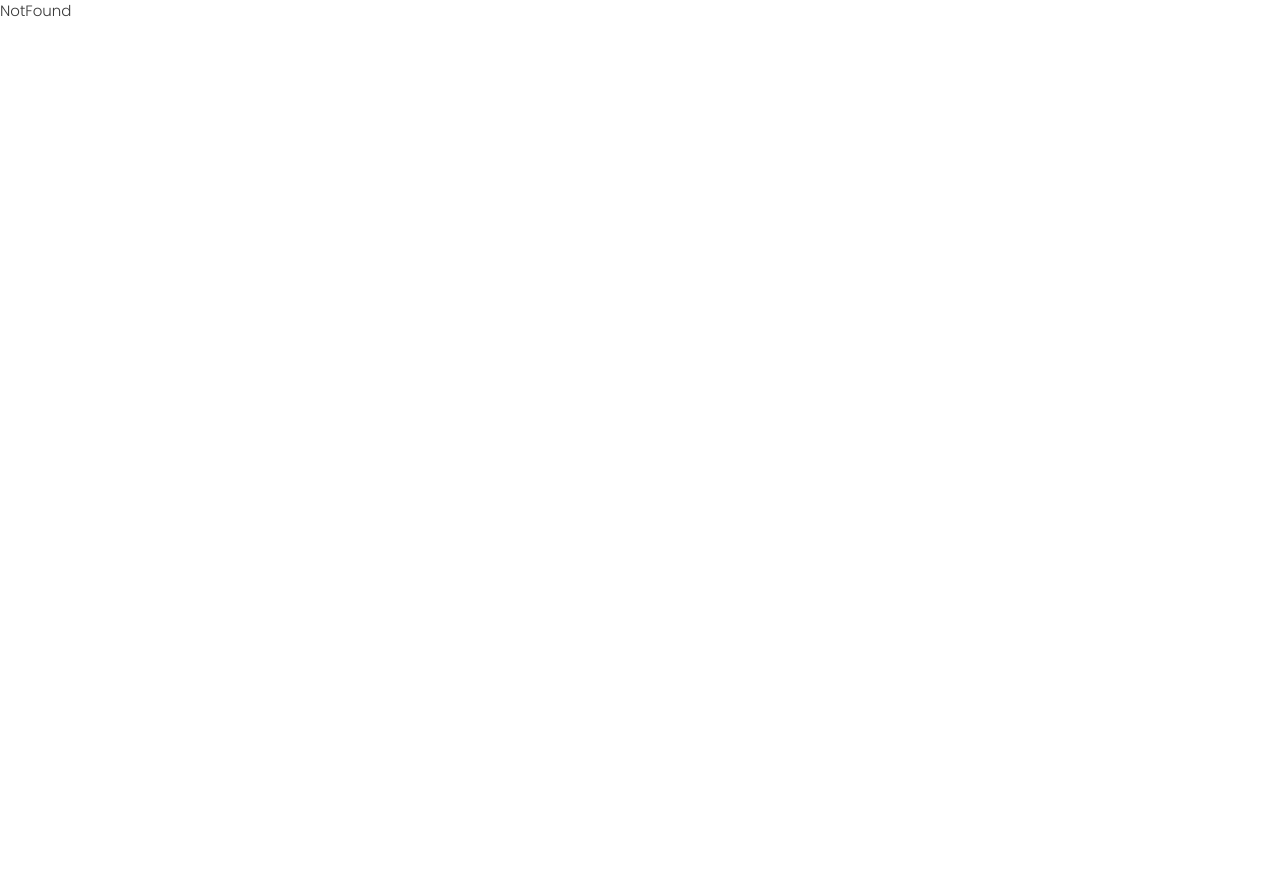
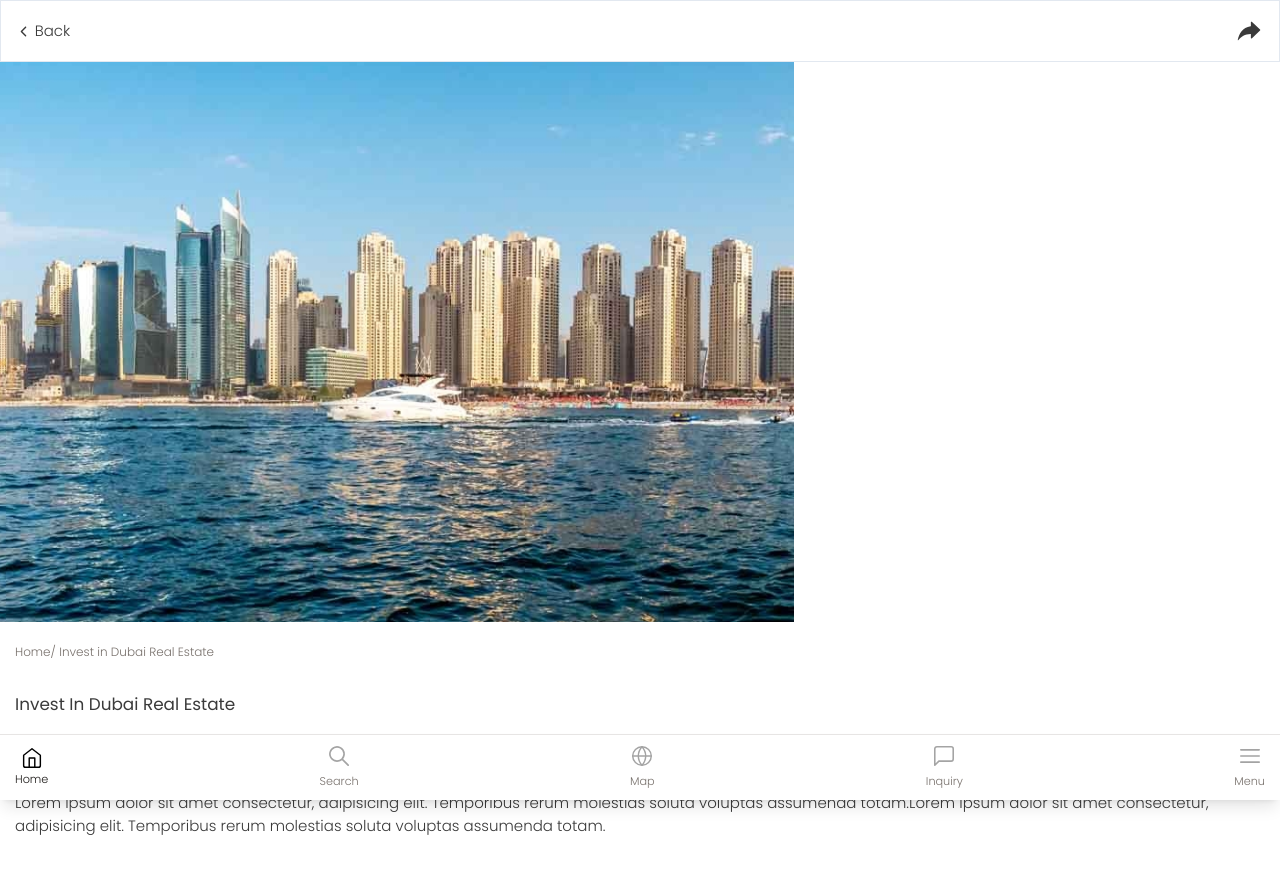
Before and after one commit to arefinite/real-estate, a React (Vite) app: page /explore in a window 1280 px wide. Before the commit this address had no page. Shown: the top 874 px of the page. Before the commit the page ends 800 px from the top, so only its background shows below. Built offline with nearby package versions, Linux system fonts and the light colour scheme.

Commit message:
2 page added

```diff
--- /dev/null
+++ b/src/pages/Apartments.jsx
@@ -0,0 +1,40 @@
+import { Link } from "react-router-dom"
+
+import BottomNavigation from "../components/shared/BottomNavigation"
+import TopSearchBar from "../components/Home/TopSearchBar"
+import LuxuryProjects from "../components/Home/LuxuryProjects/LuxuryProjects"
+import Footer from "../components/shared/Footer.jsx/Footer"
+
+const Apartments = () => {
+	return (
+		<div>
+			<div className='pb-2'>
+				<TopSearchBar />
+				<div className='px-6 my-2 '>
+					<span>
+						<small>
+							<Link to='/'>Home</Link>/ Dubai Apartments For Sale
+						</small>
+					</span>
+					<div>
+						<h1 className='text-2xl py-2 my-2 font-bold'>Dubai Apartments For Sale</h1>
+
+						<p>
+							Lorem ipsum dolor, sit amet consectetur adipisicing elit.
+							Repudiandae ducimus id fuga maiores tempora expedita cupiditate.
+						</p>
+					</div>
+
+				</div>
+
+				<div className="mt-8">
+					<LuxuryProjects />
+				</div>
+			</div>
+			<Footer />
+			<BottomNavigation />
+		</div>
+	)
+}
+
+export default Apartments
--- a/src/pages/DubaiDeveloper.jsx
+++ b/src/pages/DubaiDeveloper.jsx
@@ -1,17 +1,18 @@
 import { Link } from "react-router-dom"
 
 import BottomNavigation from "../components/shared/BottomNavigation"
-import TopSearchBar from "../components/Home/TopSearchBar"
+
 import ScrollProjects from "../components/Home/ScrollProjects"
 import LuxuryProjects from "../components/Home/LuxuryProjects/LuxuryProjects"
 import Footer from "../components/shared/Footer.jsx/Footer"
+import FixedHeader from "../components/shared/FixedHeader"
 
 const DubaiDeveloper = () => {
 	return (
 		<div>
 			<div className='pb-2'>
-				<TopSearchBar />
-				<div className='px-6 my-2 '>
+				<FixedHeader link='/' icon='back' text='Back' share />
+				<div className='px-6 my-4 '>
 					<span>
 						<small>
 							<Link to='/'>Home</Link>/ Dubai Apartments For Sale
--- a/src/pages/DubaiDevelopers.jsx
+++ b/src/pages/DubaiDevelopers.jsx
@@ -1,13 +1,13 @@
 import { Link } from "react-router-dom"
 
 import BottomNavigation from "../components/shared/BottomNavigation"
-import TopSearchBar from "../components/Home/TopSearchBar"
+import FixedHeader from "../components/shared/FixedHeader"
 
 const DubaiDevelopers = () => {
 	return (
 		<div>
-			<TopSearchBar />
-			<div className='px-6 my-2 pb-20'>
+			<FixedHeader link='/' icon='back' text='Back' share />
+			<div className='px-6 my-4 pb-20'>
 				<span>
 					<small>
 						<Link to='/'>Home</Link>/ Dubai Apartments For Sale
--- /dev/null
+++ b/src/pages/Explore.jsx
@@ -0,0 +1,50 @@
+import { Link } from "react-router-dom"
+import  aboutImg  from '/images/about.png';
+import FixedHeader from "../components/shared/FixedHeader";
+import { useEffect } from "react";
+import BottomNavigation from "../components/shared/BottomNavigation";
+
+const Explore = () => {
+useEffect(() => {
+			window.scrollTo(0, 0)
+		}, [])
+	return (
+		<div>
+			<FixedHeader link='/blogs' icon='back' text='Back' share />
+			<div className='box-container mb-20'>
+				<div style={{ margin: "-20px -15px" }}>
+					<img src={aboutImg} alt='' />
+				</div>
+				<div className='pt-10 pb-4'>
+					<span className='text-stone-500 '>
+						<small>
+							<Link to='/'>Home</Link>/{" "}
+							<Link to='/'>Invest in Dubai Real Estate</Link>
+
+						</small>
+					</span>
+				</div>
+				<h2 className='heading my-4'>
+					Invest In Dubai Real Estate
+				</h2>
+
+				<div className='mt-4'>
+					<p>
+						Lorem ipsum dolor sit amet consectetur, adipisicing elit. Temporibus
+						rerum molestias soluta voluptas assumenda totam.Lorem ipsum dolor
+						sit amet consectetur, adipisicing elit. Temporibus rerum molestias
+						soluta voluptas assumenda totam.
+					</p>
+					<p className='mt-4'>
+						Lorem ipsum dolor sit amet consectetur, adipisicing elit. Temporibus
+						rerum molestias soluta voluptas assumenda totam.Lorem ipsum dolor
+						sit amet consectetur, adipisicing elit. Temporibus rerum molestias
+						soluta voluptas assumenda totam.
+					</p>
+        </div>
+      </div>
+      <BottomNavigation/>
+    </div>
+  )
+}
+export default Explore
--- a/src/pages/Navigation.jsx
+++ b/src/pages/Navigation.jsx
@@ -15,13 +15,13 @@ const Navigation = () => {
 
 			<div className='px-6 space-y-2 text-stone-700'>
 				<h1 className='mt-12 nav-item'>
-					<Link to='/project-details'>
+					<Link to='/apartments'>
 						<span>Latest Projects</span>
 					</Link>
 				</h1>
 
 				<h1 className='nav-item'>
-					<Link to='/project-details'>
+					<Link to='/apartments'>
 						<span>Luxury Projects</span>
 					</Link>
 				</h1>
@@ -39,22 +39,22 @@ const Navigation = () => {
 				{show1 && (
 					<div className='dropdown pb-3'>
 						<ul className='text-base leading-10'>
-							<Link to='/project-details'>
+							<Link to='/apartments'>
 								<li>Luxury Projects</li>
 							</Link>
-							<Link to='/project-details'>
+							<Link to='/apartments'>
 								<li>Apartments</li>
 							</Link>
-							<Link to='/project-details'>
+							<Link to='/apartments'>
 								<li>Vila</li>
 							</Link>
-							<Link to='/project-details'>
+							<Link to='/apartments'>
 								<li>Penthouse</li>
 							</Link>
-							<Link to='/project-details'>
+							<Link to='/apartments'>
 								<li>Townhouse</li>
 							</Link>
-							<Link to='/project-details'>
+							<Link to='/apartments'>
 								<li>Land Plots</li>
 							</Link>
 						</ul>
@@ -108,13 +108,27 @@ const Navigation = () => {
 				{show3 && (
 					<div className='dropdown'>
 						<ul className='text-base leading-10 pb-3'>
+							<Link to='/explore'>
 								<li>Why Dubai</li>
+							</Link>
+							<Link to='/explore'>
 								<li>Invest in Dubai Real Estate</li>
+							</Link>
+							<Link to='/explore'>
 								<li>Dubai Fact Numbers</li>
+							</Link>
+							<Link to='/explore'>
 								<li>GUide To Off Plan</li>
+							</Link>
+							<Link to='/explore'>
 								<li>Why Invest In Off Plan</li>
+							</Link>
+							<Link to='/explore'>
 								<li>Guide on Renting</li>
+							</Link>
+							<Link to='/explore'>
 								<li>Guide to Selling</li>
+							</Link>
 						</ul>
 					</div>
 				)}
--- /dev/null
+++ b/src/pages/Privacy.jsx
@@ -0,0 +1,59 @@
+import { Link } from "react-router-dom"
+import aboutImg from "/images/about.png"
+import FixedHeader from "../components/shared/FixedHeader"
+import { useEffect } from "react"
+import BottomNavigation from "../components/shared/BottomNavigation"
+
+const Privacy = () => {
+	useEffect(() => {
+		window.scrollTo(0, 0)
+	}, [])
+	return (
+		<div>
+			<FixedHeader link='/blogs' icon='back' text='Back' share />
+			<div className='box-container mb-20'>
+				<div className='pt-4'>
+					<span className='text-stone-500 '>
+						<small>
+							<Link to='/'>Home</Link>/{" "}
+							<Link to='/'>Invest in Dubai Real Estate</Link>
+						</small>
+					</span>
+				</div>
+
+				<div className='mt-4'>
+					<h1 className='heading'>Privacy & Policy</h1>
+					<p>
+						Lorem ipsum dolor sit amet consectetur, adipisicing elit. Temporibus
+						rerum molestias soluta voluptas assumenda totam.Lorem ipsum dolor
+						sit amet consectetur, adipisicing elit. Temporibus rerum molestias
+						soluta voluptas assumenda totam.
+					</p>
+					<h1 className='heading mt-4'>Lorem Ipsum</h1>
+					<p>
+						Lorem ipsum dolor sit amet consectetur, adipisicing elit. Temporibus
+						rerum molestias soluta voluptas assumenda totam.Lorem ipsum dolor
+						sit amet consectetur, adipisicing elit. Temporibus rerum molestias
+						soluta voluptas assumenda totam.
+					</p>
+
+					<p className="mt-4">
+						Lorem ipsum dolor sit amet consectetur, adipisicing elit. Temporibus
+						rerum molestias soluta voluptas assumenda totam.Lorem ipsum dolor
+						sit amet consectetur, adipisicing elit. Temporibus rerum molestias
+						soluta voluptas assumenda totam.
+					</p>
+
+					<p className="mt-4">
+						Lorem ipsum dolor sit amet consectetur, adipisicing elit. Temporibus
+						rerum molestias soluta voluptas assumenda totam.Lorem ipsum dolor
+						sit amet consectetur, adipisicing elit. Temporibus rerum molestias
+						soluta voluptas assumenda totam.
+					</p>
+				</div>
+			</div>
+			<BottomNavigation />
+		</div>
+	)
+}
+export default Privacy
--- a/src/pages/index.js
+++ b/src/pages/index.js
@@ -17,3 +17,6 @@ export {default as Sell} from './Sell.jsx'
 export {default as Contact} from './Contact.jsx'
 export {default as Inquiry} from './Inquiry.jsx'
 export {default as BlogDetails} from './BlogDetails.jsx'
+export {default as Apartments} from './Apartments.jsx'
+export {default as Explore} from './Explore.jsx'
+export {default as Privacy} from './Privacy.jsx'
```
Also changed, not shown: src/routes/Routes.jsx (+14 -1 lines). Lines whose indentation alone changed are shown as unchanged.
